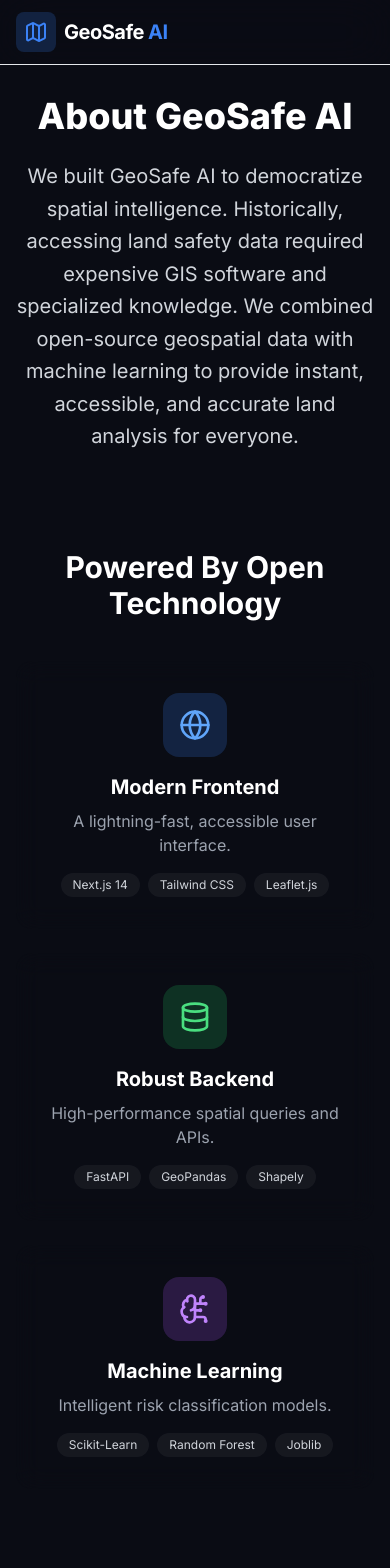
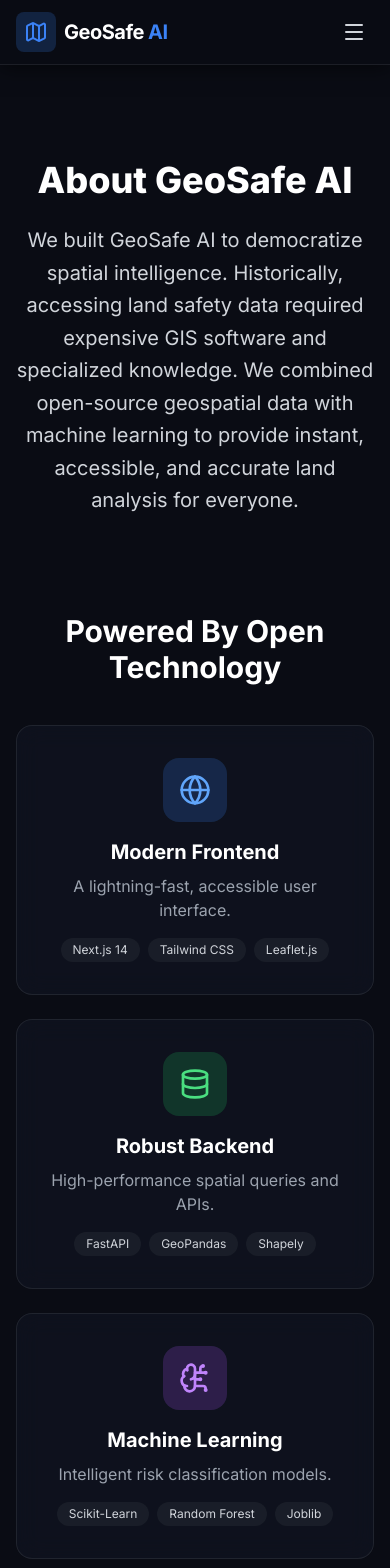
Before and after one commit to abdulsami-S/GeoSafe-AI, a Next.js app in the folder frontend/: page /about in a window 390 px wide. Shown: the top 1568 px of the page. Built offline with nearby package versions, Linux system fonts and the light colour scheme.

Commit message:
Enhance UI components with improved spacing, animations, and mobile navigation; update styles for consistency and accessibility

```diff
--- a/frontend/src/app/about/page.tsx
+++ b/frontend/src/app/about/page.tsx
@@ -5,7 +5,7 @@ import { Code2, Users, Database, Globe, BrainCircuit } from "lucide-react";
 
 export default function AboutPage() {
   return (
-    <div className="min-h-screen pt-8 pb-20 px-4 sm:px-6 lg:px-8 max-w-7xl mx-auto">
+    <div className="min-h-screen pt-24 pb-20 px-4 sm:px-6 lg:px-8 max-w-7xl mx-auto">
 
       {/* Story Section */}
       <section className="text-center mb-24 max-w-3xl mx-auto">
@@ -20,7 +20,13 @@ export default function AboutPage() {
         <h2 className="text-3xl font-bold text-center text-white mb-10">Powered By Open Technology</h2>
 
         <div className="grid md:grid-cols-3 gap-6">
-          <div className="glass-panel p-8 text-center hover:-translate-y-2 transition-transform">
+          <motion.div
+            initial={{ opacity: 0, y: 20 }}
+            whileInView={{ opacity: 1, y: 0 }}
+            viewport={{ once: true, amount: 0.1 }}
+            transition={{ duration: 0.5 }}
+            className="glass-panel p-8 text-center hover:-translate-y-2 transition-transform"
+          >
             <div className="w-16 h-16 bg-blue-500/20 rounded-2xl mx-auto flex items-center justify-center mb-4">
               <Globe className="w-8 h-8 text-blue-400" />
             </div>
@@ -31,9 +37,15 @@ export default function AboutPage() {
               <span className="px-3 py-1 bg-white/5 rounded-full text-xs text-gray-300">Tailwind CSS</span>
               <span className="px-3 py-1 bg-white/5 rounded-full text-xs text-gray-300">Leaflet.js</span>
             </div>
-          </div>
+          </motion.div>
 
-          <div className="glass-panel p-8 text-center hover:-translate-y-2 transition-transform">
+          <motion.div
+            initial={{ opacity: 0, y: 20 }}
+            whileInView={{ opacity: 1, y: 0 }}
+            viewport={{ once: true, amount: 0.1 }}
+            transition={{ delay: 0.1, duration: 0.5 }}
+            className="glass-panel p-8 text-center hover:-translate-y-2 transition-transform"
+          >
             <div className="w-16 h-16 bg-green-500/20 rounded-2xl mx-auto flex items-center justify-center mb-4">
               <Database className="w-8 h-8 text-green-400" />
             </div>
@@ -44,9 +56,15 @@ export default function AboutPage() {
               <span className="px-3 py-1 bg-white/5 rounded-full text-xs text-gray-300">GeoPandas</span>
               <span className="px-3 py-1 bg-white/5 rounded-full text-xs text-gray-300">Shapely</span>
             </div>
-          </div>
+          </motion.div>
 
-          <div className="glass-panel p-8 text-center hover:-translate-y-2 transition-transform">
+          <motion.div
+            initial={{ opacity: 0, y: 20 }}
+            whileInView={{ opacity: 1, y: 0 }}
+            viewport={{ once: true, amount: 0.1 }}
+            transition={{ delay: 0.2, duration: 0.5 }}
+            className="glass-panel p-8 text-center hover:-translate-y-2 transition-transform"
+          >
             <div className="w-16 h-16 bg-purple-500/20 rounded-2xl mx-auto flex items-center justify-center mb-4">
               <BrainCircuit className="w-8 h-8 text-purple-400" />
             </div>
@@ -57,7 +75,7 @@ export default function AboutPage() {
               <span className="px-3 py-1 bg-white/5 rounded-full text-xs text-gray-300">Random Forest</span>
               <span className="px-3 py-1 bg-white/5 rounded-full text-xs text-gray-300">Joblib</span>
             </div>
-          </div>
+          </motion.div>
         </div>
       </section>
 
@@ -78,11 +96,11 @@ export default function AboutPage() {
               key={member.name}
               initial={{ opacity: 0, y: 20 }}
               whileInView={{ opacity: 1, y: 0 }}
-              viewport={{ once: false, amount: 0 }}
+              viewport={{ once: true, amount: 0 }}
               transition={{ delay: i * 0.1, duration: 0.4 }}
               className="glass-panel p-6 text-center hover:bg-white/5 transition-colors"
             >
-              <div className="w-20 h-20 bg-gradient-to-br from-primary/40 to-primary/10 rounded-full mx-auto mb-4 border-2 border-primary/30 flex items-center justify-center">
+              <div className="w-20 h-20 rounded-full mx-auto mb-4 border-2 border-primary/30 flex items-center justify-center" style={{ background: 'linear-gradient(135deg, rgba(59,130,246,0.4), rgba(59,130,246,0.1))' }}>
                 <span className="text-2xl font-bold text-white">{member.name.charAt(0)}</span>
               </div>
               <h3 className="text-lg font-bold text-white">{member.name}</h3>
--- a/frontend/src/app/globals.css
+++ b/frontend/src/app/globals.css
@@ -45,10 +45,10 @@
    ============================================ */
 @layer components {
   .glass-panel {
-    background: rgba(var(--card), 0.6);
+    background: rgb(var(--card) / 0.6);
     backdrop-filter: blur(12px);
     -webkit-backdrop-filter: blur(12px);
-    border: 1px solid rgba(var(--border), 0.08);
+    border: 1px solid rgb(var(--border) / 0.08);
     border-radius: 1rem;
   }
 }
@@ -73,11 +73,19 @@
    ============================================ */
 select {
   color-scheme: dark;
+  background-color: rgb(18 22 36);
+  color: white;
+  border-color: rgba(255, 255, 255, 0.1);
 }
 
 select option {
   background-color: rgb(17 24 39); /* gray-900 */
   color: white;
+}
+
+select:focus {
+  outline: 2px solid rgb(59 130 246 / 0.5);
+  outline-offset: 0;
 }
 
 /* ============================================
--- a/frontend/src/app/page.tsx
+++ b/frontend/src/app/page.tsx
@@ -12,25 +12,26 @@ export default function Home() {
     <div className="flex flex-col min-h-screen">
 
       {/* ── Hero Section ──────────────────────────────────────────────────────
-          FIX: Removed bg-[url('/screenshots/background.jpg')] which caused a
-          404 and left the section invisible. Replaced with a pure-CSS animated
-          radial gradient that always renders regardless of static assets.     */}
-      <section className="relative pt-36 pb-24 overflow-hidden">
-        {/* Animated gradient background — no external file needed */}
-        <div className="absolute inset-0 bg-gradient-to-br from-blue-950 via-background to-emerald-950 opacity-60" />
-        {/* Radial "glow" pulse centred behind the headline */}
-        <div className="absolute top-1/2 left-1/2 -translate-x-1/2 -translate-y-1/2 w-[700px] h-[400px] rounded-full bg-primary/10 blur-3xl" />
+          Uses pure CSS gradients + dot overlay. No external image dependency.
+          The background is built from layered divs so it always renders.      */}
+      <section className="relative pt-32 pb-28 overflow-hidden bg-[#0a0c14]">
+        {/* Base gradient fill — always visible on any screen */}
+        <div className="absolute inset-0" style={{ background: 'linear-gradient(135deg, #020c2e 0%, #0a0c14 50%, #011a0a 100%)' }} />
+        {/* Radial "glow" centred behind the headline */}
+        <div className="absolute top-1/2 left-1/2 -translate-x-1/2 -translate-y-1/2 w-[800px] h-[500px] rounded-full blur-[100px]" style={{ background: 'rgba(59,130,246,0.15)' }} />
+        {/* Secondary accent glow */}
+        <div className="absolute top-[30%] left-[20%] w-[400px] h-[400px] rounded-full blur-[80px]" style={{ background: 'rgba(16,185,129,0.10)' }} />
         {/* Grid dot overlay for depth */}
         <div
-          className="absolute inset-0 opacity-[0.04]"
+          className="absolute inset-0 opacity-[0.06]"
           style={{
             backgroundImage:
-              "radial-gradient(circle, rgb(var(--primary)) 1px, transparent 1px)",
+              "radial-gradient(circle, rgba(59,130,246,0.7) 1px, transparent 1px)",
             backgroundSize: "36px 36px",
           }}
         />
         {/* Bottom fade into page background */}
-        <div className="absolute inset-x-0 bottom-0 h-32 bg-gradient-to-t from-background to-transparent" />
+        <div className="absolute inset-x-0 bottom-0 h-32" style={{ background: 'linear-gradient(to top, #0a0c14, transparent)' }} />
 
         <div className="max-w-7xl mx-auto px-4 sm:px-6 lg:px-8 relative z-10 text-center">
           <motion.div
--- a/frontend/src/components/Navbar.tsx
+++ b/frontend/src/components/Navbar.tsx
@@ -1,9 +1,14 @@
+"use client";
+
 import Link from "next/link";
-import { Map } from "lucide-react";
+import { Map, Menu, X } from "lucide-react";
+import { useState } from "react";
 
 export default function Navbar() {
+  const [mobileOpen, setMobileOpen] = useState(false);
+
   return (
-    <nav className="fixed top-0 left-0 right-0 z-50 bg-background/90 backdrop-blur-xl border-b border-white/8">
+    <nav className="fixed top-0 left-0 right-0 z-50 backdrop-blur-xl border-b border-white/[0.08] shadow-[0_2px_20px_rgba(0,0,0,0.6)]" style={{ backgroundColor: 'rgba(10,12,20,0.97)' }}>
       <div className="max-w-7xl mx-auto px-4 sm:px-6 lg:px-8">
         <div className="flex items-center justify-between h-16">
           <div className="flex items-center">
@@ -16,6 +21,8 @@ export default function Navbar() {
               </span>
             </Link>
           </div>
+
+          {/* Desktop nav */}
           <div className="hidden md:block">
             <div className="ml-10 flex items-baseline space-x-8">
               <Link
@@ -38,8 +45,44 @@ export default function Navbar() {
               </Link>
             </div>
           </div>
+
+          {/* Mobile hamburger */}
+          <button
+            className="md:hidden text-gray-300 hover:text-white p-2"
+            onClick={() => setMobileOpen(!mobileOpen)}
+            aria-label="Toggle menu"
+          >
+            {mobileOpen ? <X className="w-6 h-6" /> : <Menu className="w-6 h-6" />}
+          </button>
         </div>
       </div>
+
+      {/* Mobile menu */}
+      {mobileOpen && (
+        <div className="md:hidden bg-[rgb(10,12,20)] border-t border-white/[0.08] px-4 pb-4 space-y-2">
+          <Link
+            href="/how-it-works"
+            className="block text-gray-300 hover:text-white transition-colors px-3 py-2 rounded-md text-sm font-medium"
+            onClick={() => setMobileOpen(false)}
+          >
+            How It Works
+          </Link>
+          <Link
+            href="/about"
+            className="block text-gray-300 hover:text-white transition-colors px-3 py-2 rounded-md text-sm font-medium"
+            onClick={() => setMobileOpen(false)}
+          >
+            About
+          </Link>
+          <Link
+            href="/analyze"
+            className="block bg-primary hover:bg-primary/90 text-white px-4 py-2 rounded-full text-sm font-semibold text-center transition-all"
+            onClick={() => setMobileOpen(false)}
+          >
+            Analyze Land
+          </Link>
+        </div>
+      )}
     </nav>
   );
 }
```
Also changed, not shown: frontend/src/app/analyze/page.tsx (+17 -12 lines), frontend/src/app/how-it-works/page.tsx (+18 -14 lines).
